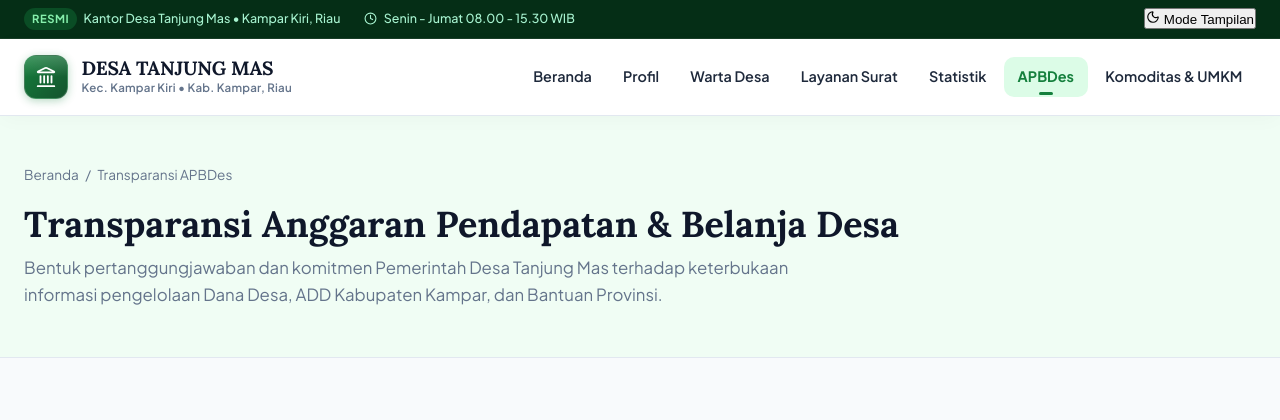
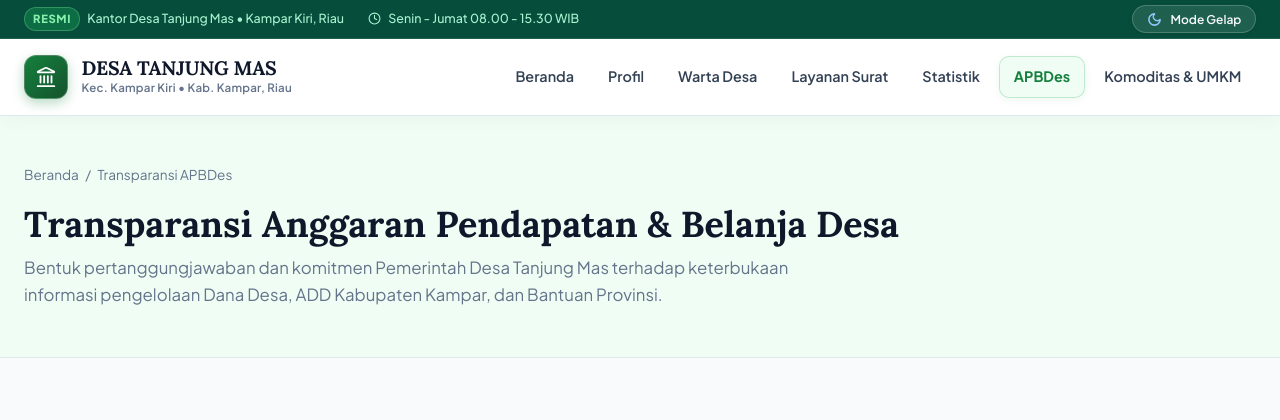
Before and after one commit to nakapediaa-afk/desa-tanjungmas, a Laravel app: page /apbdes in a window 1280 px wide. Shown: the top 420 px of the page. Run offline with Laravel 12, Linux system fonts and the light colour scheme; data comes from the database, SQL or seed files in the repository.

Commit message:
style: redesign navbar typography, active pill contrast, and add animated sun/moon theme switcher

```diff
--- a/public/css/desa.css
+++ b/public/css/desa.css
@@ -144,13 +144,25 @@ h1, h2, h3, h4, h5, h6 {
    PREMIUM NAVBAR & TOPBAR STYLES
    ========================================================================== */
 
+
+/* ==========================================================================
+   PREMIUM NAVBAR, TOPBAR & ANIMATED THEME SWITCHER
+   ========================================================================== */
+
 /* Topbar */
 .topbar {
-  background: var(--clr-forest-950);
+  background: #064e3b;
   color: #a7f3d0;
   font-size: 0.78rem;
   font-weight: 500;
-  border-bottom: 1px solid rgba(255,255,255,0.08);
+  border-bottom: 1px solid rgba(255, 255, 255, 0.1);
+  position: relative;
+  z-index: 950;
+  transition: background-color 0.3s ease;
+}
+[data-theme="dark"] .topbar {
+  background: #022c22;
+  border-bottom-color: rgba(255, 255, 255, 0.06);
 }
 .topbar-wrapper {
   display: flex;
@@ -166,16 +178,99 @@ h1, h2, h3, h4, h5, h6 {
 .topbar-item {
   display: flex;
   align-items: center;
-  gap: 0.4rem;
+  gap: 0.45rem;
 }
 .topbar-badge {
-  background: rgba(34, 197, 94, 0.2);
+  background: rgba(34, 197, 94, 0.25);
   color: #86efac;
   padding: 2px 8px;
   border-radius: var(--radius-full);
   font-size: 0.7rem;
-  font-weight: 700;
-  letter-spacing: 0.05em;
+  font-weight: 800;
+  letter-spacing: 0.06em;
+  border: 1px solid rgba(134, 239, 172, 0.3);
+}
+
+/* Animated Theme Switcher Pill */
+.theme-toggle-btn {
+  display: inline-flex;
+  align-items: center;
+  gap: 0.5rem;
+  padding: 0.32rem 0.85rem;
+  border-radius: 9999px;
+  border: 1px solid rgba(255, 255, 255, 0.2);
+  background: rgba(255, 255, 255, 0.1);
+  color: #f8fafc;
+  font-family: var(--font-sans);
+  font-size: 0.75rem;
+  font-weight: 600;
+  cursor: pointer;
+  backdrop-filter: blur(8px);
+  -webkit-backdrop-filter: blur(8px);
+  transition: all 0.25s cubic-bezier(0.16, 1, 0.3, 1);
+  user-select: none;
+  box-shadow: 0 1px 4px rgba(0,0,0,0.1);
+}
+.theme-toggle-btn:hover {
+  background: rgba(255, 255, 255, 0.22);
+  border-color: rgba(255, 255, 255, 0.4);
+  color: #ffffff;
+  transform: translateY(-1px);
+  box-shadow: 0 4px 14px rgba(0, 0, 0, 0.2);
+}
+.theme-toggle-btn:active {
+  transform: scale(0.95);
+}
+
+.theme-toggle-icon-wrap {
+  display: grid;
+  place-items: center;
+  width: 16px;
+  height: 16px;
+  position: relative;
+  transition: transform 0.5s cubic-bezier(0.34, 1.56, 0.64, 1);
+}
+.theme-toggle-btn:hover .theme-toggle-icon-wrap {
+  transform: rotate(25deg) scale(1.15);
+}
+
+.theme-svg {
+  position: absolute;
+  inset: 0;
+  margin: auto;
+  transition: opacity 0.3s ease, transform 0.45s cubic-bezier(0.34, 1.56, 0.64, 1);
+}
+
+/* Light mode icon state */
+.sun-svg {
+  opacity: 0;
+  transform: rotate(-90deg) scale(0.4);
+  color: #fbbf24;
+}
+.moon-svg {
+  opacity: 1;
+  transform: rotate(0deg) scale(1);
+  color: #93c5fd;
+}
+
+/* Dark mode icon state */
+[data-theme="dark"] .sun-svg {
+  opacity: 1;
+  transform: rotate(0deg) scale(1);
+}
+[data-theme="dark"] .moon-svg {
+  opacity: 0;
+  transform: rotate(90deg) scale(0.4);
+}
+[data-theme="dark"] .theme-toggle-btn {
+  background: rgba(15, 23, 42, 0.85);
+  border-color: rgba(255, 255, 255, 0.15);
+  color: #f1f5f9;
+}
+[data-theme="dark"] .theme-toggle-btn:hover {
+  background: rgba(30, 41, 59, 0.95);
+  border-color: rgba(251, 191, 36, 0.5);
+  box-shadow: 0 4px 14px rgba(251, 191, 36, 0.15);
 }
 
 /* Main Navigation Header (Sticky + Glassmorphism) */
@@ -184,15 +279,16 @@ h1, h2, h3, h4, h5, h6 {
   top: 0;
   z-index: 900;
   background: rgba(255, 255, 255, 0.92);
-  backdrop-filter: blur(16px) saturate(180%);
-  -webkit-backdrop-filter: blur(16px) saturate(180%);
+  backdrop-filter: blur(20px) saturate(180%);
+  -webkit-backdrop-filter: blur(20px) saturate(180%);
   border-bottom: 1px solid var(--border-subtle);
-  box-shadow: 0 4px 20px -2px rgba(0, 0, 0, 0.03);
-  transition: all 0.25s ease;
+  box-shadow: 0 4px 20px -2px rgba(0, 0, 0, 0.04);
+  transition: background-color 0.3s ease, border-color 0.3s ease, box-shadow 0.3s ease;
 }
 [data-theme="dark"] .header {
-  background: rgba(15, 23, 42, 0.92);
-  box-shadow: 0 4px 20px -2px rgba(0, 0, 0, 0.3);
+  background: rgba(11, 17, 32, 0.92);
+  border-bottom-color: rgba(255, 255, 255, 0.08);
+  box-shadow: 0 4px 25px -2px rgba(0, 0, 0, 0.4);
 }
 
 .nav-wrapper {
@@ -219,19 +315,15 @@ h1, h2, h3, h4, h5, h6 {
   color: #ffffff;
   display: grid;
   place-items: center;
-  box-shadow: 0 2px 8px rgba(21, 128, 61, 0.3);
-  border: 1px solid rgba(255, 255, 255, 0.2);
+  box-shadow: 0 4px 12px rgba(21, 128, 61, 0.3);
+  border: 1px solid rgba(255, 255, 255, 0.25);
   position: relative;
   overflow: hidden;
+  transition: transform 0.2s ease, box-shadow 0.2s ease;
 }
-.brand-emblem::after {
-  content: "";
-  position: absolute;
-  top: 0;
-  left: 0;
-  right: 0;
-  height: 50%;
-  background: linear-gradient(180deg, rgba(255,255,255,0.2) 0%, transparent 100%);
+.brand-link:hover .brand-emblem {
+  transform: translateY(-2px) scale(1.02);
+  box-shadow: 0 6px 16px rgba(21, 128, 61, 0.4);
 }
 .brand-text {
   display: flex;
@@ -239,11 +331,12 @@ h1, h2, h3, h4, h5, h6 {
 }
 .brand-title {
   font-family: var(--font-serif);
-  font-size: 1.2rem;
+  font-size: 1.22rem;
   font-weight: 700;
   color: var(--text-heading);
   line-height: 1.15;
   letter-spacing: -0.01em;
+  transition: color 0.3s ease;
 }
 .brand-subtitle {
   font-size: 0.72rem;
@@ -256,7 +349,7 @@ h1, h2, h3, h4, h5, h6 {
 .nav-menu {
   display: flex;
   align-items: center;
-  gap: 0.25rem;
+  gap: 0.3rem;
   list-style: none;
   margin: 0;
   padding: 0;
@@ -268,36 +361,44 @@ h1, h2, h3, h4, h5, h6 {
   display: inline-flex;
   align-items: center;
   gap: 0.4rem;
-  padding: 0.55rem 0.85rem;
+  padding: 0.5rem 0.85rem;
   border-radius: var(--radius-md);
   font-size: 0.9rem;
   font-weight: 600;
-  color: var(--text-main);
+  color: #334155;
   white-space: nowrap;
-  transition: all 0.18s cubic-bezier(0.16, 1, 0.3, 1);
+  transition: all 0.2s cubic-bezier(0.16, 1, 0.3, 1);
   text-decoration: none;
-  position: relative;
+  border: 1px solid transparent;
 }
 .nav-link:hover {
-  color: var(--brand-primary);
-  background: rgba(21, 128, 61, 0.08);
+  color: #15803d;
+  background: rgba(22, 163, 74, 0.08);
 }
 .nav-link.active {
-  color: var(--brand-primary);
-  background: var(--brand-primary-light);
+  color: #15803d;
+  background: #f0fdf4;
+  border-color: rgba(22, 163, 74, 0.22);
+  box-shadow: 0 2px 8px rgba(22, 163, 74, 0.08);
   font-weight: 700;
 }
-.nav-link.active::after {
-  content: "";
-  position: absolute;
-  bottom: 2px;
-  left: 50%;
-  transform: translateX(-50%);
-  width: 14px;
-  height: 3px;
-  background: var(--brand-primary);
-  border-radius: var(--radius-full);
+
+/* Dark Mode Navigation Links - Beautiful and Crisp */
+[data-theme="dark"] .nav-link {
+  color: #94a3b8;
 }
+[data-theme="dark"] .nav-link:hover {
+  color: #ffffff;
+  background: rgba(255, 255, 255, 0.07);
+}
+[data-theme="dark"] .nav-link.active {
+  color: #4ade80;
+  background: rgba(34, 197, 94, 0.14);
+  border-color: rgba(74, 222, 128, 0.28);
+  box-shadow: 0 2px 12px rgba(34, 197, 94, 0.18);
+  font-weight: 700;
+}
+
 
 /* Dropdown styling */
 .nav-dropdown {
--- a/resources/views/layouts/app.blade.php
+++ b/resources/views/layouts/app.blade.php
@@ -98,9 +98,27 @@
                 </div>
             </div>
             <div>
-                <button id="themeToggle" class="theme-toggle-btn" title="Ganti Mode Tampilan" aria-label="Toggle Theme">
-                    <i id="themeIcon" data-lucide="moon" style="width:14px; height:14px;"></i>
-                    <span id="themeText">Mode Tampilan</span>
+                <!-- Modern Animated Theme Switcher -->
+                <button id="themeToggle" class="theme-toggle-btn" title="Ganti Mode Tampilan (Gelap/Terang)" aria-label="Ganti Mode Tampilan">
+                    <span class="theme-toggle-icon-wrap" id="themeIconWrap">
+                        <!-- Sun SVG -->
+                        <svg class="theme-svg sun-svg" xmlns="http://www.w3.org/2000/svg" width="15" height="15" viewBox="0 0 24 24" fill="none" stroke="currentColor" stroke-width="2.5" stroke-linecap="round" stroke-linejoin="round">
+                            <circle cx="12" cy="12" r="4"></circle>
+                            <path d="M12 2v2"></path>
+                            <path d="M12 20v2"></path>
+                            <path d="m4.93 4.93 1.41 1.41"></path>
+                            <path d="m17.66 17.66 1.41 1.41"></path>
+                            <path d="M2 12h2"></path>
+                            <path d="M20 12h2"></path>
+                            <path d="m6.34 17.66-1.41 1.41"></path>
+                            <path d="m19.07 4.93-1.41 1.41"></path>
+                        </svg>
+                        <!-- Moon SVG -->
+                        <svg class="theme-svg moon-svg" xmlns="http://www.w3.org/2000/svg" width="15" height="15" viewBox="0 0 24 24" fill="none" stroke="currentColor" stroke-width="2.5" stroke-linecap="round" stroke-linejoin="round">
+                            <path d="M12 3a6 6 0 0 0 9 9 9 9 0 1 1-9-9Z"></path>
+                        </svg>
+                    </span>
+                    <span id="themeLabel">Mode Gelap</span>
                 </button>
             </div>
         </div>
@@ -268,29 +286,37 @@
             }
         });
 
-        // Theme Toggle (Dark/Light Mode)
+        // Animated Theme Switcher Logic
         const themeBtn = document.getElementById('themeToggle');
-        const themeIcon = document.getElementById('themeIcon');
+        const themeLabel = document.getElementById('themeLabel');
+        const themeIconWrap = document.getElementById('themeIconWrap');
 
-        function setTheme(theme) {
+        function applyTheme(theme, animate = false) {
+            if (animate && themeIconWrap) {
+                themeIconWrap.style.transform = 'rotate(360deg) scale(0.7)';
+                setTimeout(() => {
+                    themeIconWrap.style.transform = '';
+                }, 400);
+            }
+
             if (theme === 'dark') {
                 document.documentElement.setAttribute('data-theme', 'dark');
-                if (themeIcon) themeIcon.setAttribute('data-lucide', 'sun');
+                if (themeLabel) themeLabel.textContent = 'Mode Terang';
             } else {
                 document.documentElement.removeAttribute('data-theme');
-                if (themeIcon) themeIcon.setAttribute('data-lucide', 'moon');
+                if (themeLabel) themeLabel.textContent = 'Mode Gelap';
             }
             localStorage.setItem('desa_theme', theme);
-            if (window.lucide) lucide.createIcons();
         }
 
         const savedTheme = localStorage.getItem('desa_theme') || 'light';
-        setTheme(savedTheme);
+        applyTheme(savedTheme, false);
 
         if (themeBtn) {
             themeBtn.addEventListener('click', () => {
                 const current = document.documentElement.getAttribute('data-theme') === 'dark' ? 'dark' : 'light';
-                setTheme(current === 'dark' ? 'light' : 'dark');
+                const nextTheme = current === 'dark' ? 'light' : 'dark';
+                applyTheme(nextTheme, true);
             });
         }
 
```
